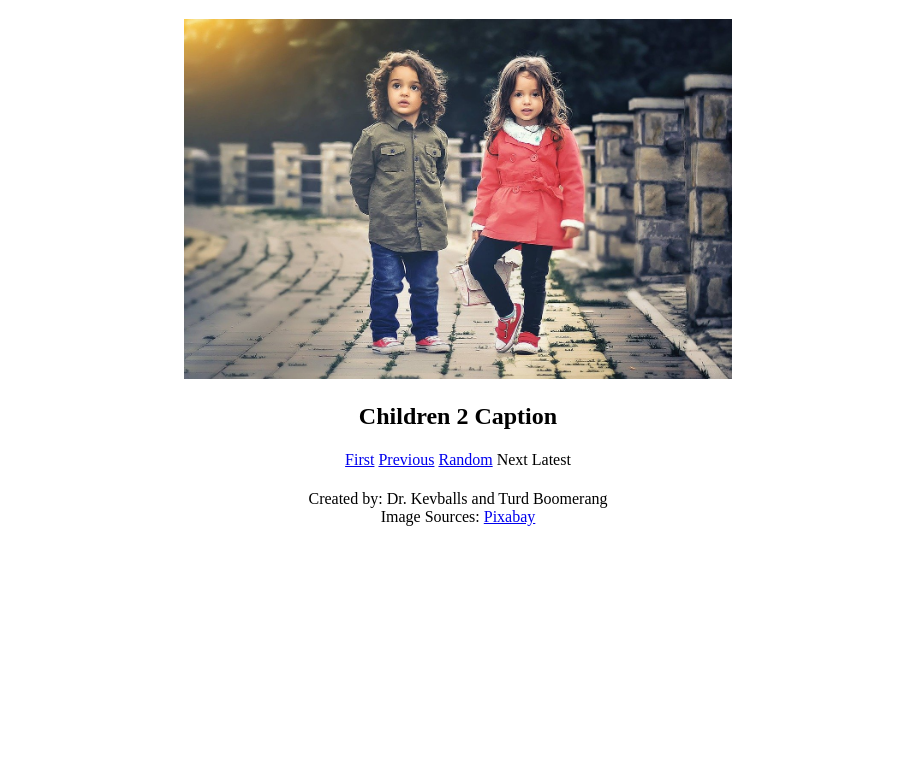
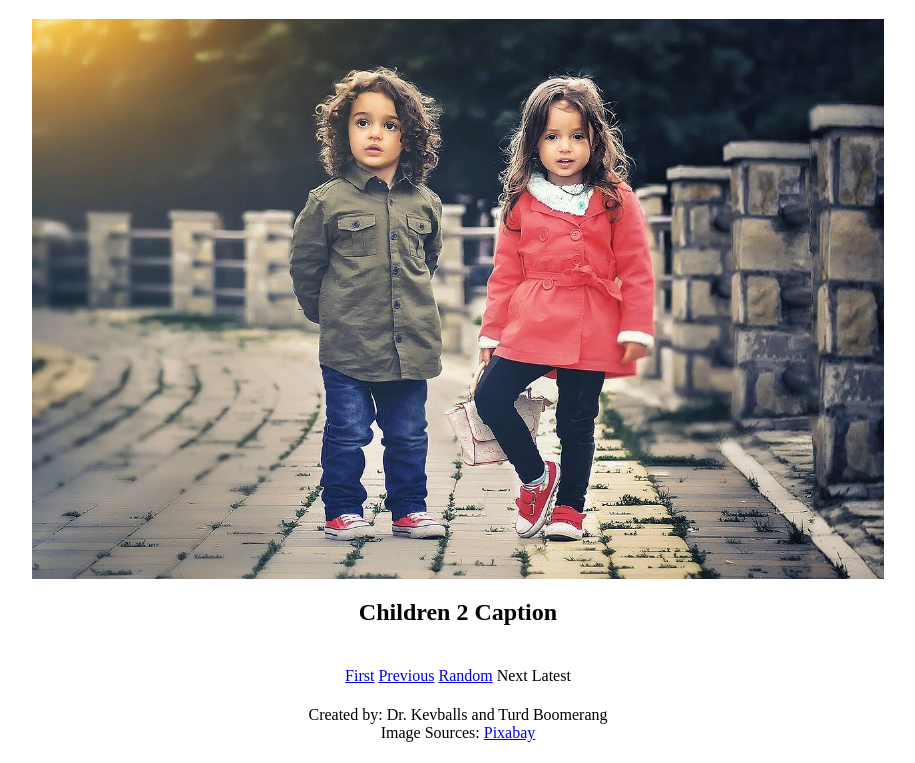
Before and after one commit to armstrongch/GoblinSauce, a plain HTML site: page index.html in a window 1280 px wide. Shown: the part 61-824 px from the top of the page, without its empty margins (182-1097 px from the left). Before the commit the page ends 800 px from the top, so only its background shows below. Drawn offline with nearby package versions, Linux system fonts and the light colour scheme.

Commit message:
Update index.html

```diff
--- a/index.html
+++ b/index.html
@@ -13,8 +13,13 @@
 			h4 {
 				font-weight: normal;
 			}
+			#contentDiv {
+				display: grid;
+			}
 			img {
 				max-width: 100%;
+				max-height: 70vh;
+				margin: auto;
 			}
 		</style>
 		<meta name="viewport" content="initial-scale=1.0, maximum-scale=1.0, width=device-width, user-scalable=no" />
@@ -60,7 +65,7 @@
 				var src = images["image" + GET.imageIndex].src;
 				var caption = images["image" + GET.imageIndex].caption;
 				var contentHeight = Math.floor(screen.height * 0.6)
-				var contentHTML = "<img src='" + src + "' height='" + contentHeight + "px'></img>";
+				var contentHTML = "<img src='" + src + "'></img>";
 				contentHTML += "<h2>" + caption + "</h2>"
 				$('#contentDiv').html(contentHTML);
 
```
